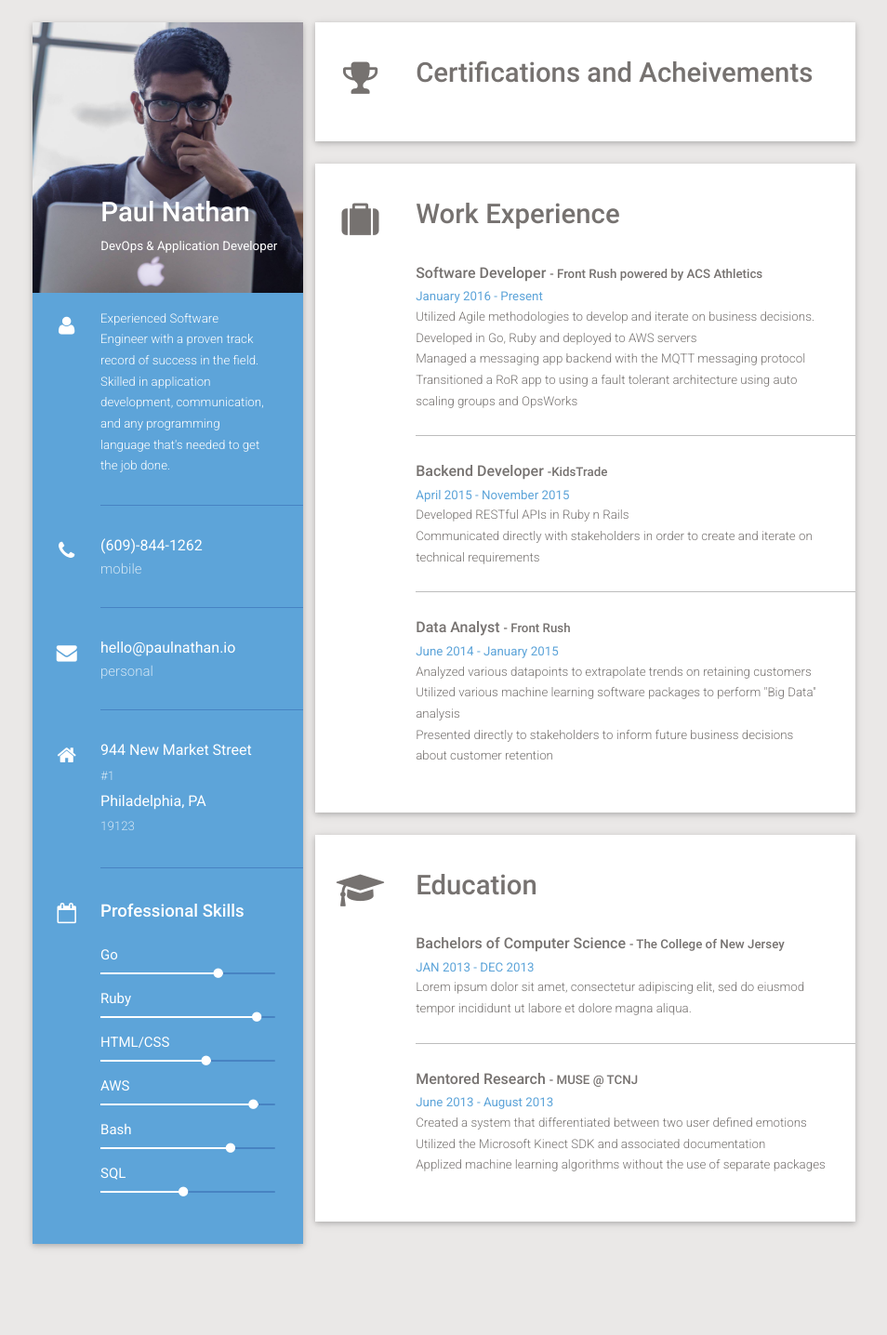
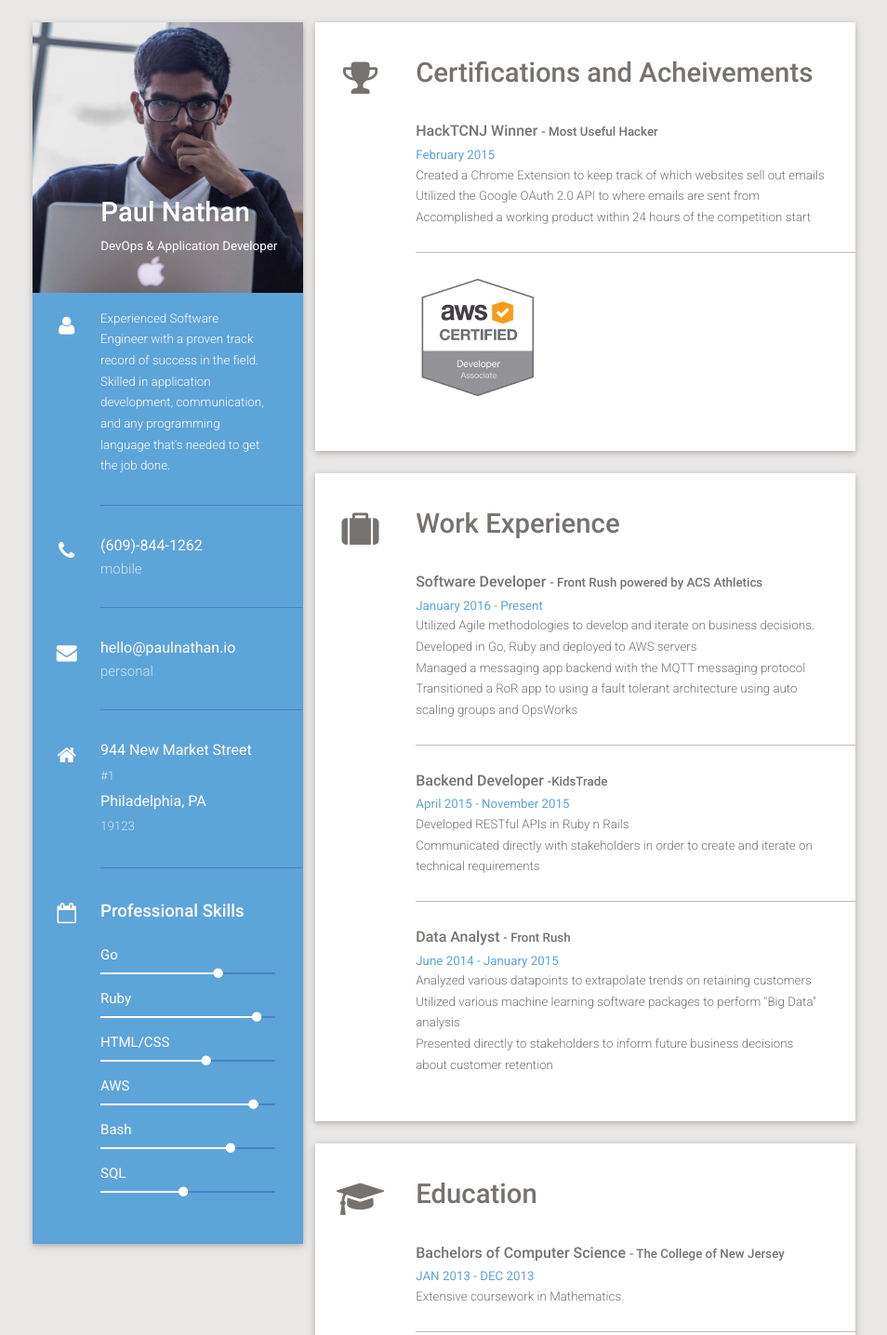
Before and after one commit to nathanpaul/paulnathan.io, a plain HTML site: page html_site/index.html in a window 1280 px wide. Shown: the top 1436 px of the page at 93% size, without its empty margins (168-1122 px from the left). Before the commit the page ends 1378 px from the top, so only its background shows below. Drawn offline with Linux system fonts and the light colour scheme; some packages are replaced by stand-ins of ours.

Commit message:
Added achievements + changed out ipsem lorem

```diff
--- a/html_site/index.html
+++ b/html_site/index.html
@@ -224,6 +224,17 @@ communication, and any programming language that's needed to get the job done.</
                             <div class="custom-content col s12 m12 l10 wow fadeIn a1" data-wow-delay="0.1s">
                               <h2>Certifications and Acheivements</h2>
 
+                              <div class="custom-content-wrapper wow fadeIn a2" data-wow-delay="0.2s">
+                                <h3>HackTCNJ Winner <span>- Most Useful Hacker</span></h3>
+                                <span>February 2015</span>
+                                <p style="margin: 0px 0px 0px 0px">Created a Chrome Extension to keep track of which websites sell out emails</p>
+                                <p style="margin: 0px 0px 0px 0px">Utilized the Google OAuth 2.0 API to where emails are sent from</p>
+                                <p>Accomplished a working product within 24 hours of the competition start</p>
+                              </div>
+
+                              <div class="custom-content-wrapper wow fadeIn a3" data-wow-delay="0.3s">
+                                <img src="assets/images/devassociate.png" alt="" style="max-width: 30%" href="https://www.certmetrics.com/amazon/public/badge.aspx?i=2&t=c&d=2017-11-17&ci=AWS00319227">
+                              </div>
                             </div>
                         </div>
 
@@ -273,7 +284,7 @@ communication, and any programming language that's needed to get the job done.</
                                 <div class="custom-content-wrapper wow fadeIn a2" data-wow-delay="0.2s" >
                                     <h3>Bachelors of Computer Science <span>- The College of New Jersey</span></h3>
                                     <span>JAN 2013 - DEC 2013 </span>
-                                    <p>Lorem ipsum dolor sit amet, consectetur adipiscing elit, sed do eiusmod tempor incididunt ut labore et dolore magna aliqua. </p>
+                                    <p>Extensive coursework in Mathematics.</p>
                                 </div>
 
                                 <div class="custom-content-wrapper wow fadeIn a3" data-wow-delay="0.3s">
```
